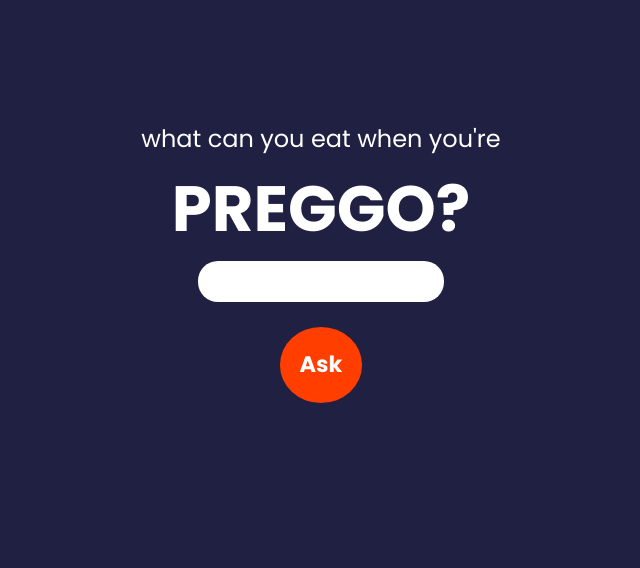
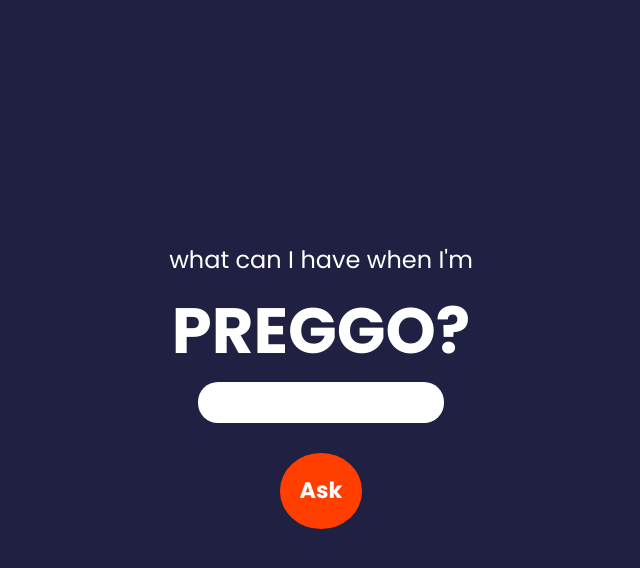
Before and after one commit to jason-rivera/svelte-preggo, a Svelte app: page / in a window 1280 px wide. Shown: the top 568 px of the page, without its empty margins (319-959 px from the left). Built offline with nearby package versions, Linux system fonts and the light colour scheme.

Commit message:
update style

```diff
--- a/src/App.svelte
+++ b/src/App.svelte
@@ -32,13 +32,14 @@
 </script>
 
 <main class="main-container">
-  <div class="subtitle">what can you eat when you're</div>
+  <div class="subtitle">what can I have when I'm</div>
   <div class="title">PREGGO?</div>
   <input on:keypress={handleEnterPress} id="item-input" type="text" />
-  <br />
 
   {#if isLoading}
-    <Circle size="75" color="#FF3E00" unit="px" duration="1s" />
+    <div id="loading-circle">
+      <Circle size="75" color="#FF3E00" unit="px" duration="1s" />
+    </div>
   {:else}
     <div id="ask-btn" on:click={handleSubmit} on:keypress={handleSubmit}>
       Ask
@@ -50,12 +51,14 @@
 
 <style>
   .main-container {
-    margin-top: 100px;
-    text-align: center;
     display: flex;
     flex-direction: column;
     align-items: center;
+    justify-content: center;
+    height: 100vh;
+    text-align: center;
     padding: 20px;
+    transition: 300ms all;
   }
 
   .title {
@@ -76,7 +79,6 @@
     border: none;
   }
 
-  textarea:focus,
   input:focus {
     outline: none;
   }
@@ -88,6 +90,11 @@
     cursor: pointer;
     transition: 300ms all;
     font-weight: bold;
+    margin: 30px;
+  }
+
+  #loading-circle {
+    margin: 30px;
   }
 
   #ask-btn:hover {
@@ -95,9 +102,9 @@
     opacity: 0.8;
   }
 
-  .answer {
-    padding-top: 20px;
+  #answer {
     text-align: left;
     max-width: 500px;
+    padding: 0 20px;
   }
 </style>
```
